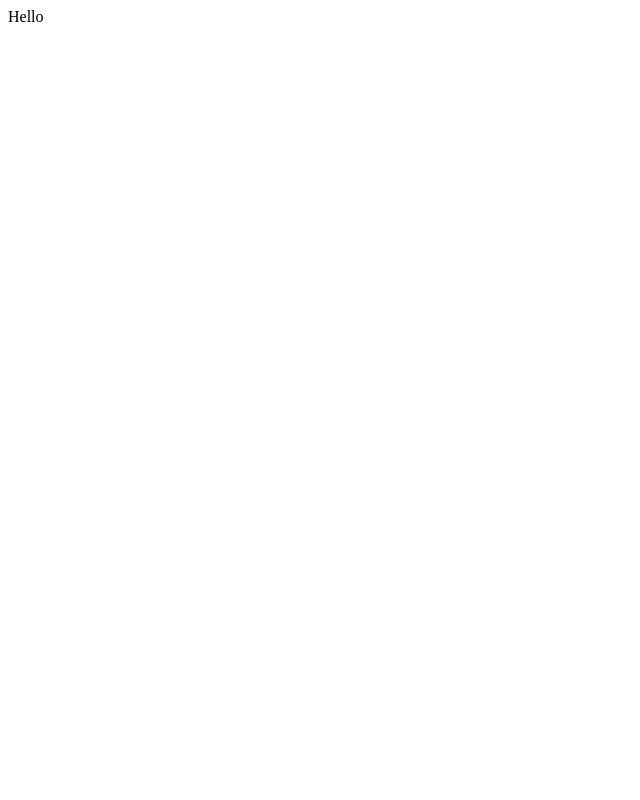
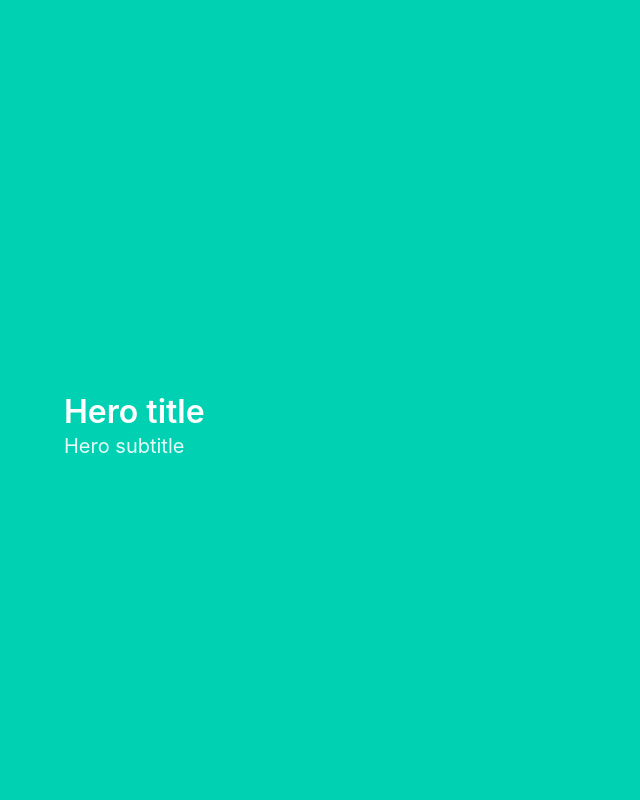
Before and after one commit to MikeDiaz1/landing-page, a React app: page / in a window 1280 px wide. Shown: the top 800 px of the page, without its empty margins (0-640 px from the left). Built offline with nearby package versions, Linux system fonts and the light colour scheme.

Commit message:
Added basic layout

```diff
--- a/package.json
+++ b/package.json
@@ -19,6 +19,7 @@
     "react-router-dom": "^4.2.2"
   },
   "devDependencies": {
+    "bulma": "^0.5.3",
     "babel-core": "^6.26.0",
     "babel-loader": "^7.1.2",
     "babel-preset-es2015": "^6.24.1",
--- a/src/app/App.js
+++ b/src/app/App.js
@@ -1,6 +1,6 @@
 import React, { Component } from 'react';
 import {BrowserRouter as Router, Route, Switch} from 'react-router-dom';
-
+import 'bulma'
 import Home from './screens/Home'
 
 export default class App extends Component {
--- a/src/app/screens/Home.js
+++ b/src/app/screens/Home.js
@@ -3,7 +3,34 @@ import React, { Component } from 'react';
 export default class Home extends Component {
     render() {
         return (
-            <div>Hello</div>
+            <div>
+            <section className="hero is-primary is-fullheight">
+                <nav className="navbar is-dark">
+                </nav>
+                <div className="hero-body">
+                    <div className="container">
+                        <h1 className="title">
+                            Hero title
+                            </h1>
+                        <h2 className="subtitle">
+                            Hero subtitle
+                            </h2>
+                    </div>
+                </div>
+            </section>
+
+            <section className="hero is-white is-fullheight">
+            </section>
+
+            <section className="hero is-dark is-fullheight">
+            </section>
+
+            <section className="hero is-white is-fullheight">
+            </section>
+
+            <section className="hero is-dark is-fullheight">
+            </section>
+            </div>
         );
     }
 }
--- a/webpack.config.js
+++ b/webpack.config.js
@@ -20,7 +20,7 @@ module.exports = {
                 }
             },
             {
-                test: /\.scss$/,
+                test: /\.sass$/,
                 use: [
                   {
                     loader: 'style-loader'
@@ -29,7 +29,10 @@ module.exports = {
                     loader: 'css-loader'
                   },
                   {
-                    loader: 'sass-loader'
+                    loader: 'sass-loader',
+                    options: {
+                      includePaths: ['./node_modules']
+                    }
                   }
                 ]
             },
```
